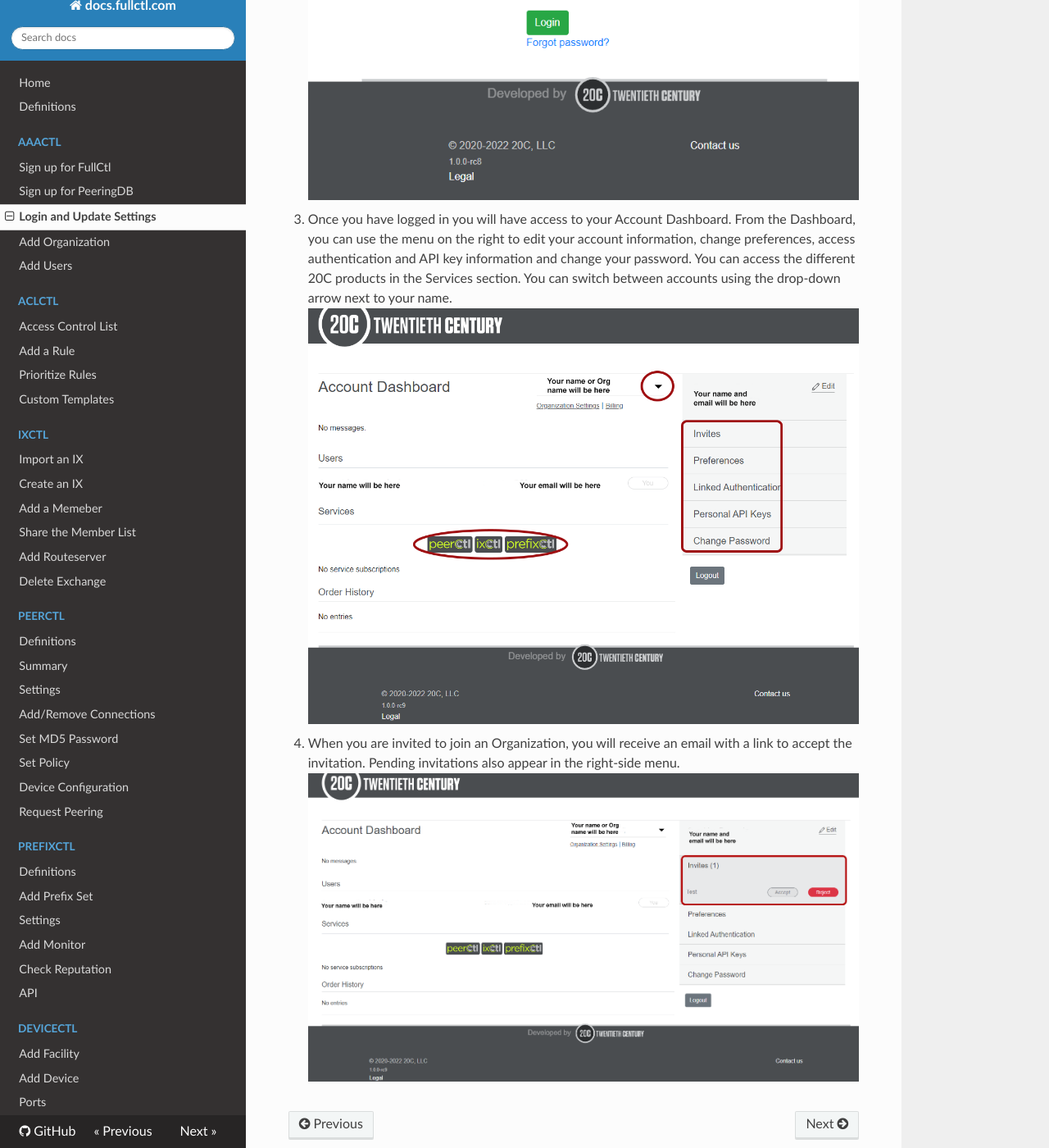
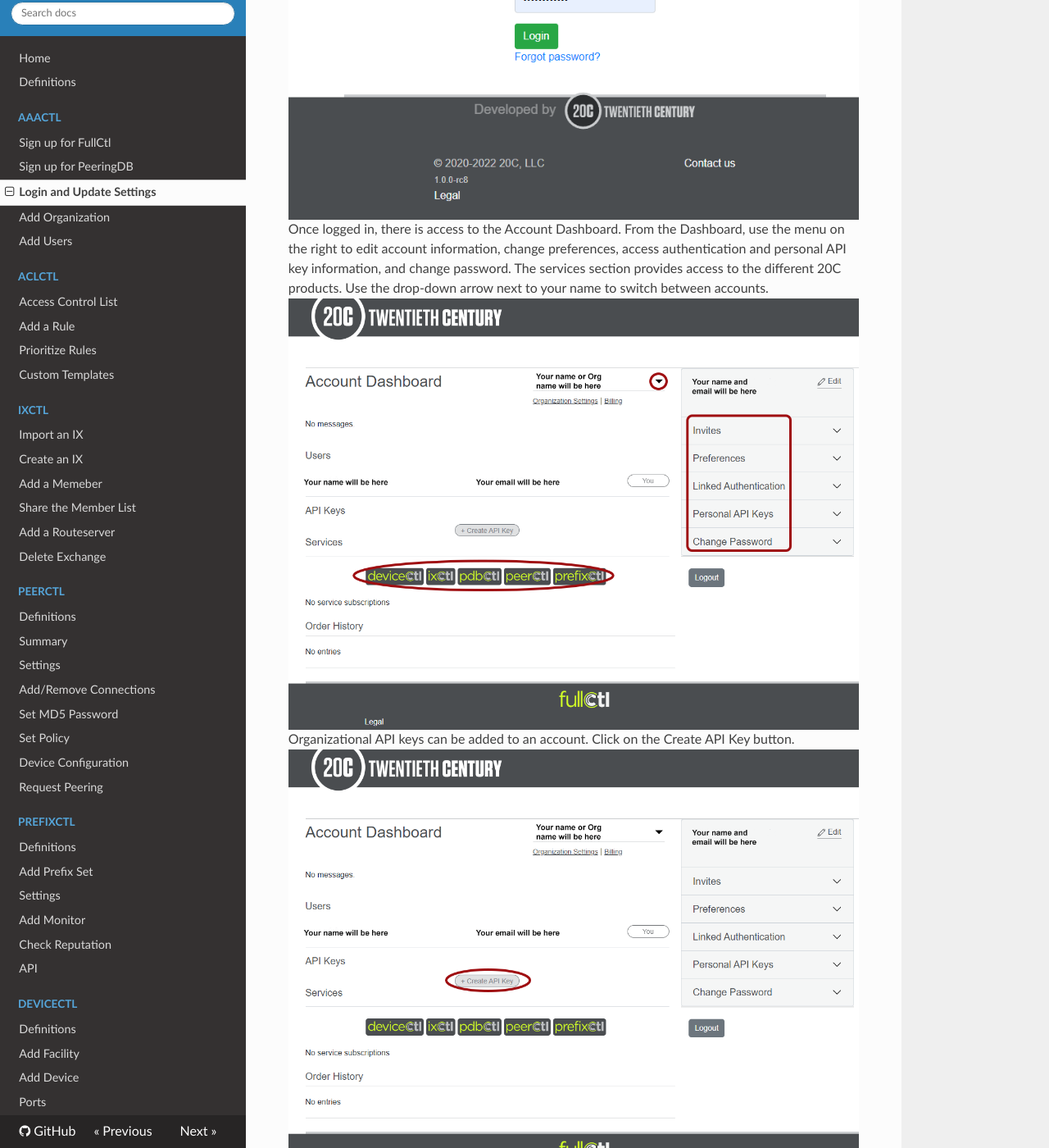
Before and after one commit to fullctl/docs.fullctl.com, an MkDocs documentation site: the page built from docs/aaaCtl/LogIn.md, in a window 1280 px wide and 1400 px high, scrolled down 658 px. Shown: the whole window at 82% size. Built offline with MkDocs 1.6.1, drawn with Linux system fonts in a browser that asks for light colours; nearby versions of some CDN libraries; some of the changed text lies outside the part shown.

Commit message:
documentation updates

```diff
--- a/docs/aaaCtl/LogIn.md
+++ b/docs/aaaCtl/LogIn.md
@@ -1,10 +1,12 @@
 # Log In and Update Settings
-1. Go to: account.20c.com.
-2. Enter your username and password and click Login.
+Go to: [account.20c.com](https://account.20c.com).</br>
+Enter username and password and click Login.</br>
    ![](img/login-images/userpass.png)
-3. Once you have logged in you will have access to your Account Dashboard. From the Dashboard, you can use the menu on the right to edit your account information, change preferences, access authentication and API key information and change your password.
-You can access the different 20C products in the Services section.
-You can switch between accounts using the drop-down arrow next to your name.
+Once logged in, there is access to the Account Dashboard. From the Dashboard, use the menu on the right to edit account information, change preferences, access authentication and personal API key information, and change password. The services section provides access to the different 20C products. Use the drop-down arrow next to your name to switch between accounts.
    ![](img/login-images/login2.png)
-4. When you are invited to join an Organization, you will receive an email with a link to accept the invitation. Pending invitations also appear in the right-side menu.
+Organizational API keys can be added to an account. Click on the Create API Key button.
+   ![](img/login-images/orgapikey.png)
+Enter the Name and Email address and click Create.
+   ![](img/login-images/createapikeypopup.png)
+When invited to join an Organization, users receive an email with a link to accept the invitation. Pending invitations also appear in the right-side menu.
    ![](img/login-images/accept.png)
--- a/mkdocs.yml
+++ b/mkdocs.yml
@@ -23,7 +23,7 @@ nav:
     - Create an IX: ixctl/Create-an-IX.md
     - Add a Memeber: ixctl/Add-a-Member.md
     - Share the Member List: ixctl/Share-the-member-list.md
-    - Add Routeserver: ixctl/Add-Routeserver.md
+    - Add a Routeserver: ixctl/Add-A-Routeserver.md
     - Delete Exchange: ixctl/Delete-Exchange.md
   - PeerCtl:
     - Definitions: PeerCtl/PeerCtl-Definitions.md
@@ -42,6 +42,7 @@ nav:
     - Check Reputation: prefixctl/Check-Reputation.md
     - API: prefixctl/API.md
   - DeviceCtl:
+    - Definitions: DeviceCtl/Definitions.md
     - Add Facility: DeviceCtl/Add-Facility.md
     - Add Device: DeviceCtl/Add-Device.md
     - Ports: DeviceCtl/Ports.md
```
Also changed, not shown: docs/DeviceCtl/Add-Facility.md (+1 -1 lines), docs/DeviceCtl/Definitions.md (added, +9 -0 lines), docs/PeerCtl/Request-Peering.md (+13 -1 lines), docs/ixctl/Add-A-Routeserver.md (renamed from docs/ixctl/Add-Routeserver.md, +1 -1 lines), docs/ixctl/Import-an-IX.md (+1 -1 lines), docs/aaaCtl/img/login-images/createapikeypopup.png (added), docs/aaaCtl/img/login-images/login2.png, docs/aaaCtl/img/login-images/orgapikey.png (added).
